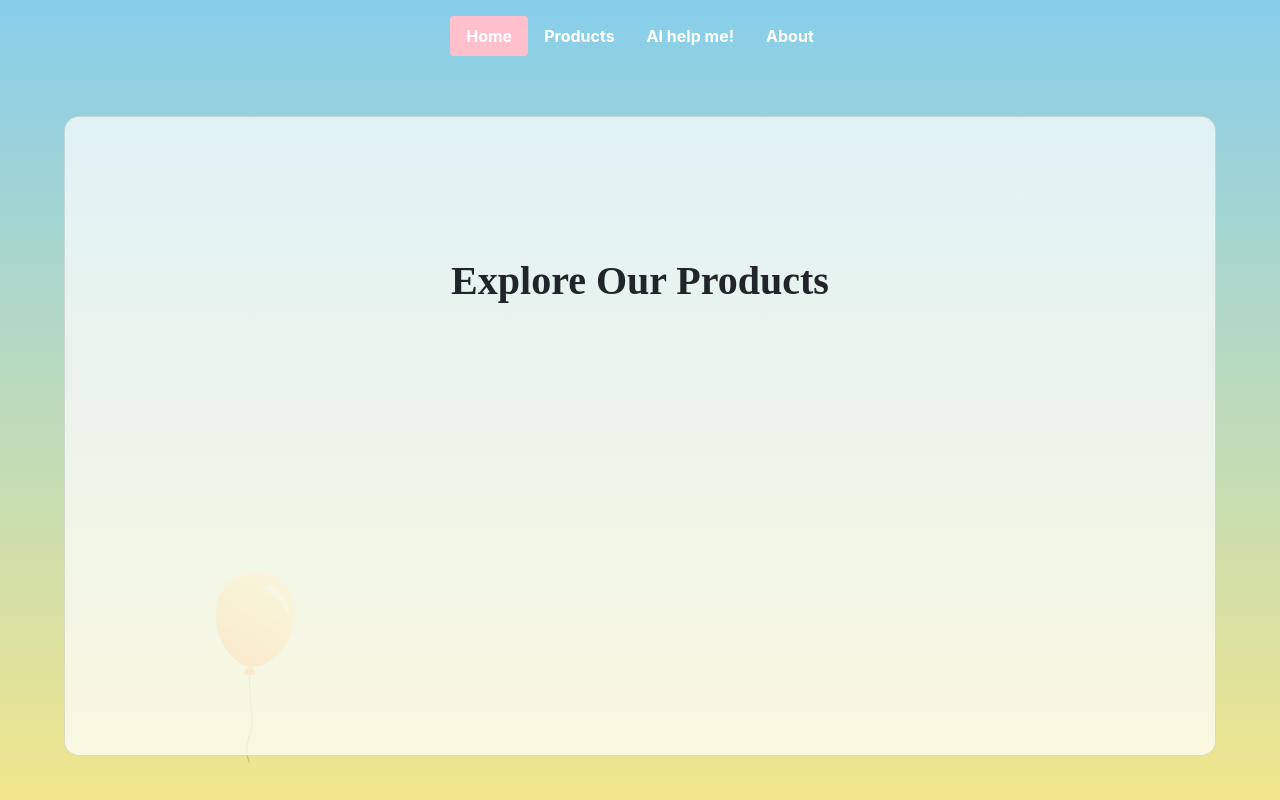
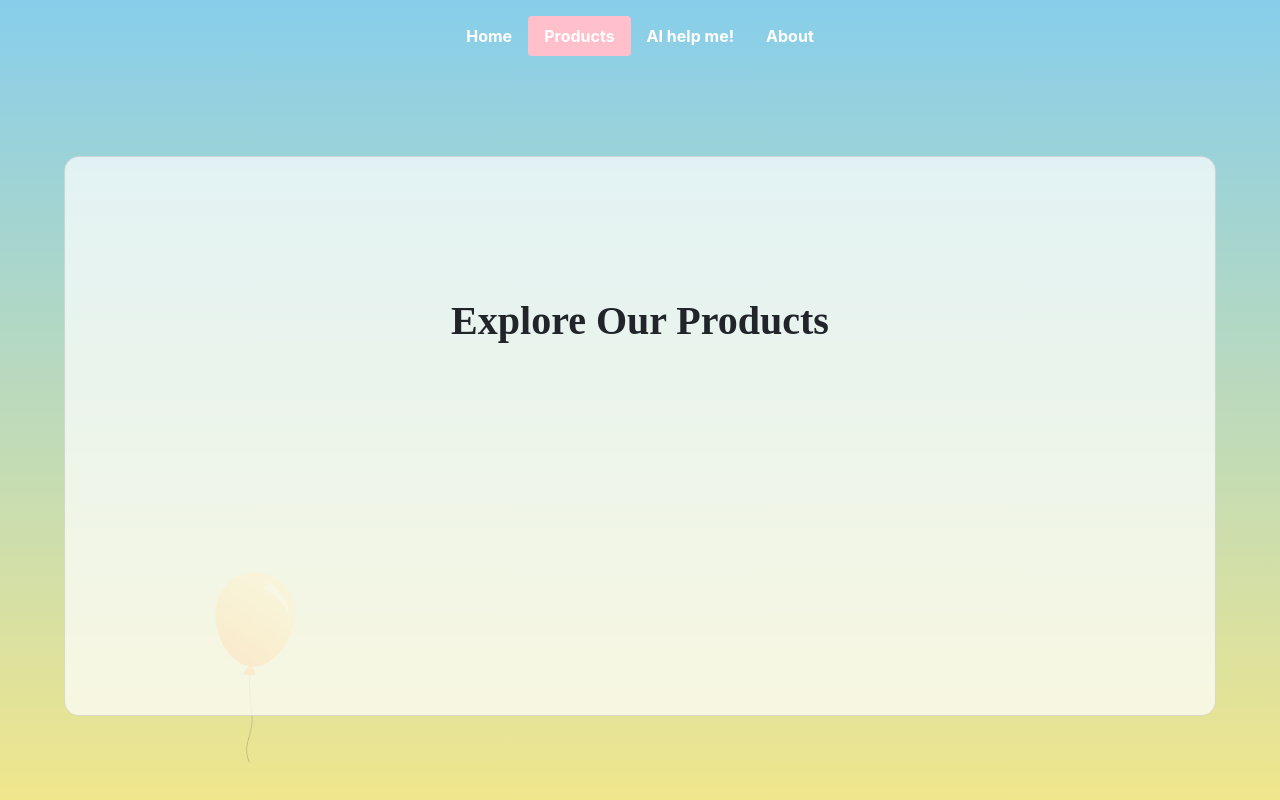
Before and after one commit to ghaidaahaj42/finalproject, a React (Create React App) app: page /products in a window 1280 px wide. Built offline with nearby package versions, Linux system fonts and the light colour scheme; a web font is replaced by a local one.

Commit message:
workin in the Navbar

```diff
--- a/src/App.js
+++ b/src/App.js
@@ -1,27 +1,28 @@
+// App.js
 import React from 'react';
 import './App.css';
-
 import { BrowserRouter as Router, Route, Routes } from 'react-router-dom';
 import FirstScreen from './Screens/FirstScreen';
 import SecondScreen from './Screens/SecondScreen';
 import Products from './Screens/Products';
-import NavBar from './tools/Navbar'
+import NavBar from './tools/Navbar';
 import Balloons from './background/ballons';
+
 function App() {
   return (
-    <div className="App">
-      <Balloons />
-      <NavBar className="navbar" />
-      <div className="content">
-        <Router>
+    <Router>
+      <div className="App">
+        <Balloons />
+        <NavBar className="navbar" />
+        <div className="content">
           <Routes>
             <Route path="/" element={<FirstScreen className="screen" />} />
             <Route path="/second" element={<SecondScreen className="screen" />} />
             <Route path="/products" element={<Products className="screen" />} />
           </Routes>
-        </Router>
+        </div>
       </div>
-    </div>
+    </Router>
   );
 }
 
--- a/src/styles/FirstScreen.css
+++ b/src/styles/FirstScreen.css
@@ -14,7 +14,7 @@
     background: hsla(0, 0%, 100%, 0.709); /* Semi-transparent white background */
     margin: auto; /* Center the card horizontally */
     border-radius: 15px; /* Rounded corners */
-    height: 80vh;
+    height: 70vh;
     width: 90vw;
   }
 
--- a/src/tools/Navbar.jsx
+++ b/src/tools/Navbar.jsx
@@ -1,19 +1,37 @@
 
-import React from "react";
+import React from 'react';
+import { NavLink } from 'react-router-dom';
 import '../styles/Navbar.css';
-function NavBar(){
-    return(
-        <div class="container">
-    <header class="d-flex justify-content-center py-3">
-      <ul class="nav nav-pills">
-        <li class="nav-item"><a href="/" class="nav-link active" aria-current="page">Home</a></li>
-        <li class="nav-item"><a href="/products" class="nav-link">Products</a></li>
-        <li class="nav-item"><a href="#" class="nav-link">AI help me!</a></li>
 
-        <li class="nav-item"><a href="#" class="nav-link">About</a></li>
-      </ul>
-    </header>
-  </div>
-    );
+function NavBar() {
+  return (
+      <div className="container">
+          <header className="d-flex justify-content-center py-3">
+              <ul className="nav nav-pills">
+                  <li className="nav-item">
+                      <NavLink to="/" className="nav-link" activeClassName="active" exact>
+                          Home
+                      </NavLink>
+                  </li>
+                  <li className="nav-item">
+                      <NavLink to="/products" className="nav-link" activeClassName="active">
+                          Products
+                      </NavLink>
+                  </li>
+                  <li className="nav-item">
+                      <NavLink to="/ai-help" className="nav-link" activeClassName="active">
+                          AI help me!
+                      </NavLink>
+                  </li>
+                  <li className="nav-item">
+                      <NavLink to="/about" className="nav-link" activeClassName="active">
+                          About
+                      </NavLink>
+                  </li>
+              </ul>
+          </header>
+      </div>
+  );
 }
+
 export default NavBar;
```
